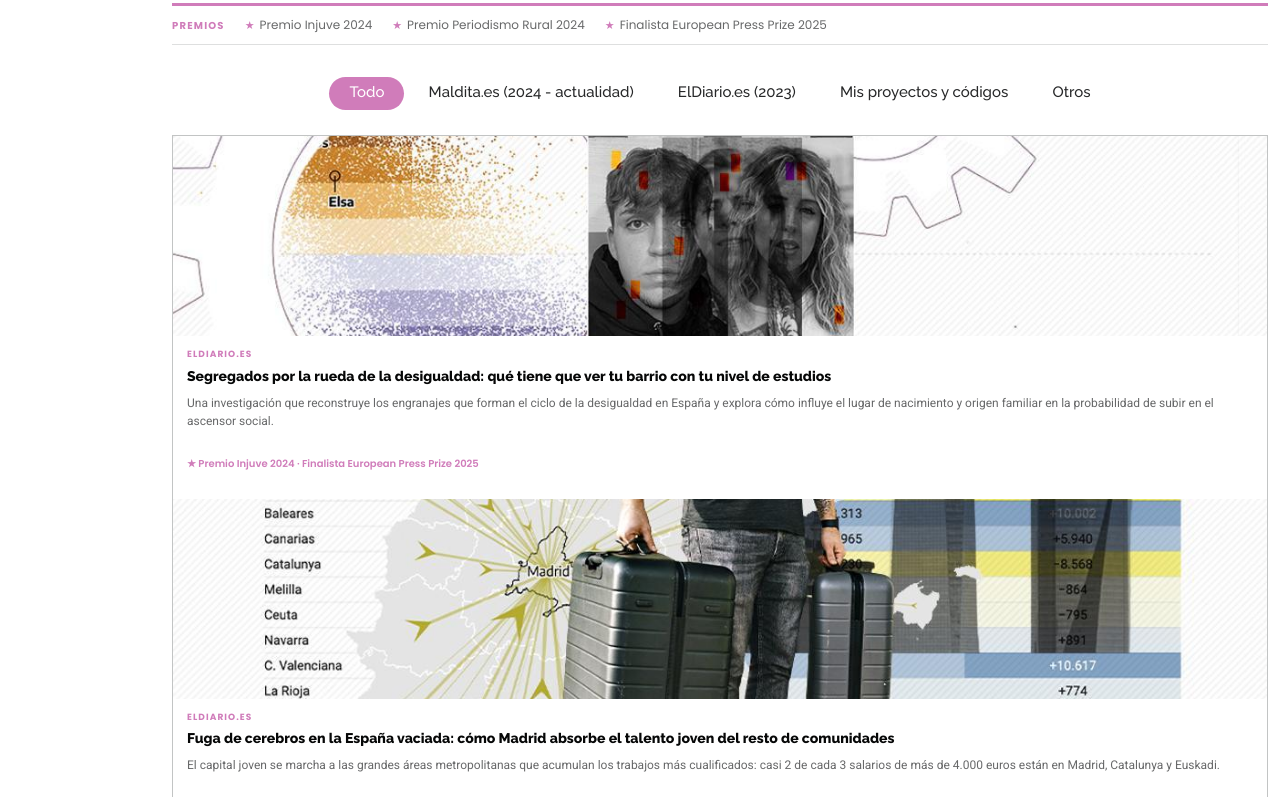
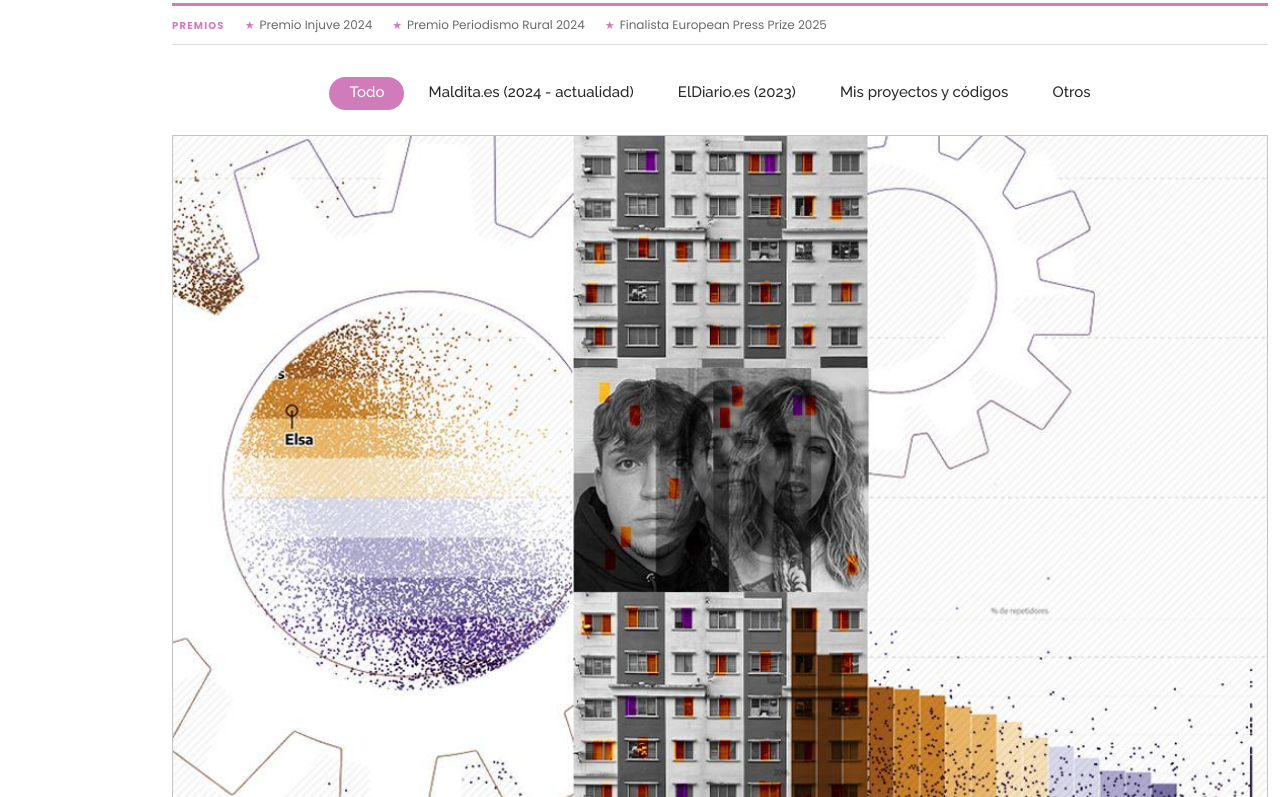
Before and after one commit to a10ruiz/portfolio, a website built with Vite: page index.html in a window 1280 px wide. Shown: the part 1460-2257 px from the top of the page. Built offline with nearby package versions, Linux system fonts and the light colour scheme; files whose address does not match are found by name.

Commit message:
Modify portfolio item image styles
Updated portfolio item image styles to use aspect ratio and auto height.

```diff
--- a/assets/css/main.css
+++ b/assets/css/main.css
@@ -798,7 +798,8 @@ section,
 
 .portfolio .portfolio-item img {
   width: 100%;
-  height: 200px;
+  aspect-ratio: 16 / 10; /* proporción fija; sube o baja este valor (p. ej. 3/2, 4/3) para fotos más altas o más bajas */
+  height: auto;
   object-fit: cover;
   display: block;
   transition: transform 0.4s ease;
@@ -867,6 +868,11 @@ section,
   display: none;
 }
 
+/* Tarjetas ocultas por el filtro (sustituye a Isotope) */
+.portfolio .portfolio-item.item-hidden {
+  display: none;
+}
+
 /*--------------------------------------------------------------
 # Códigos Section
 --------------------------------------------------------------*/
```
